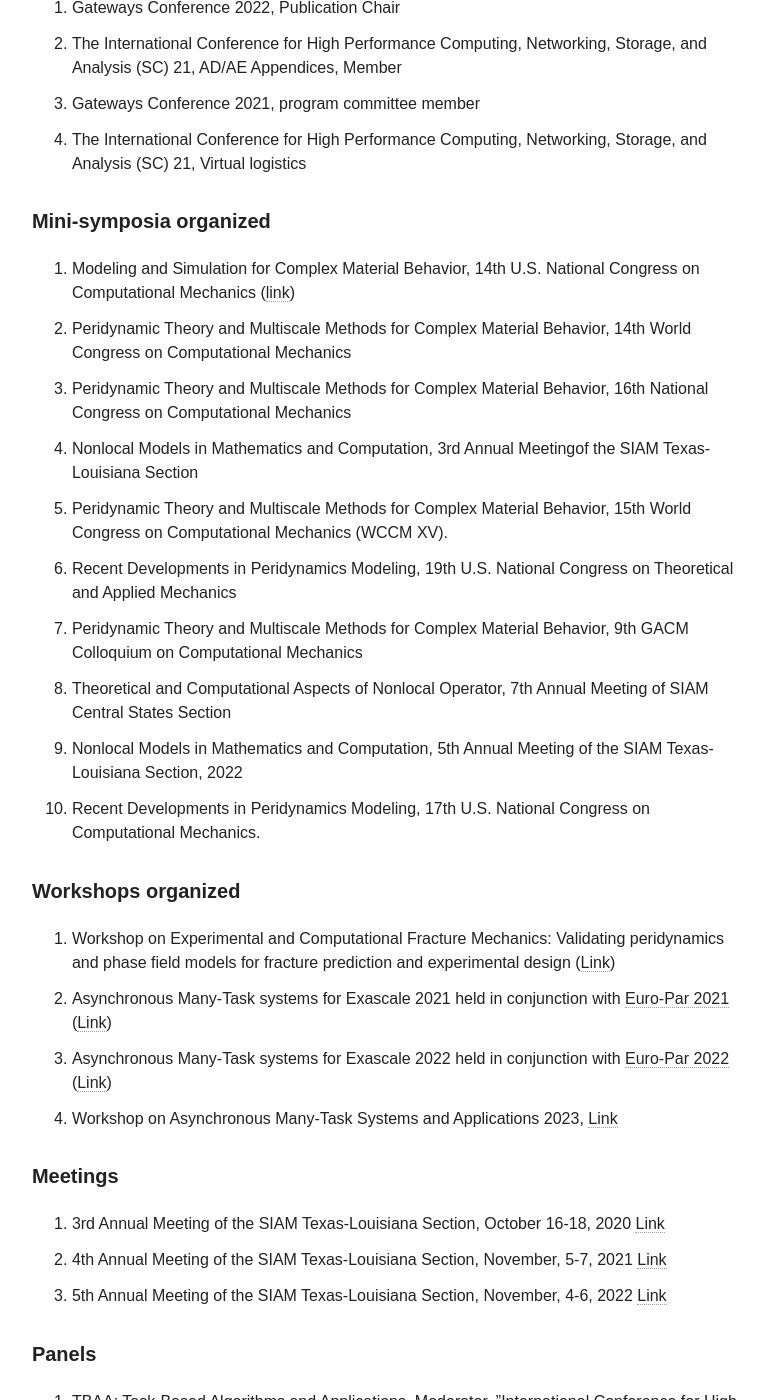
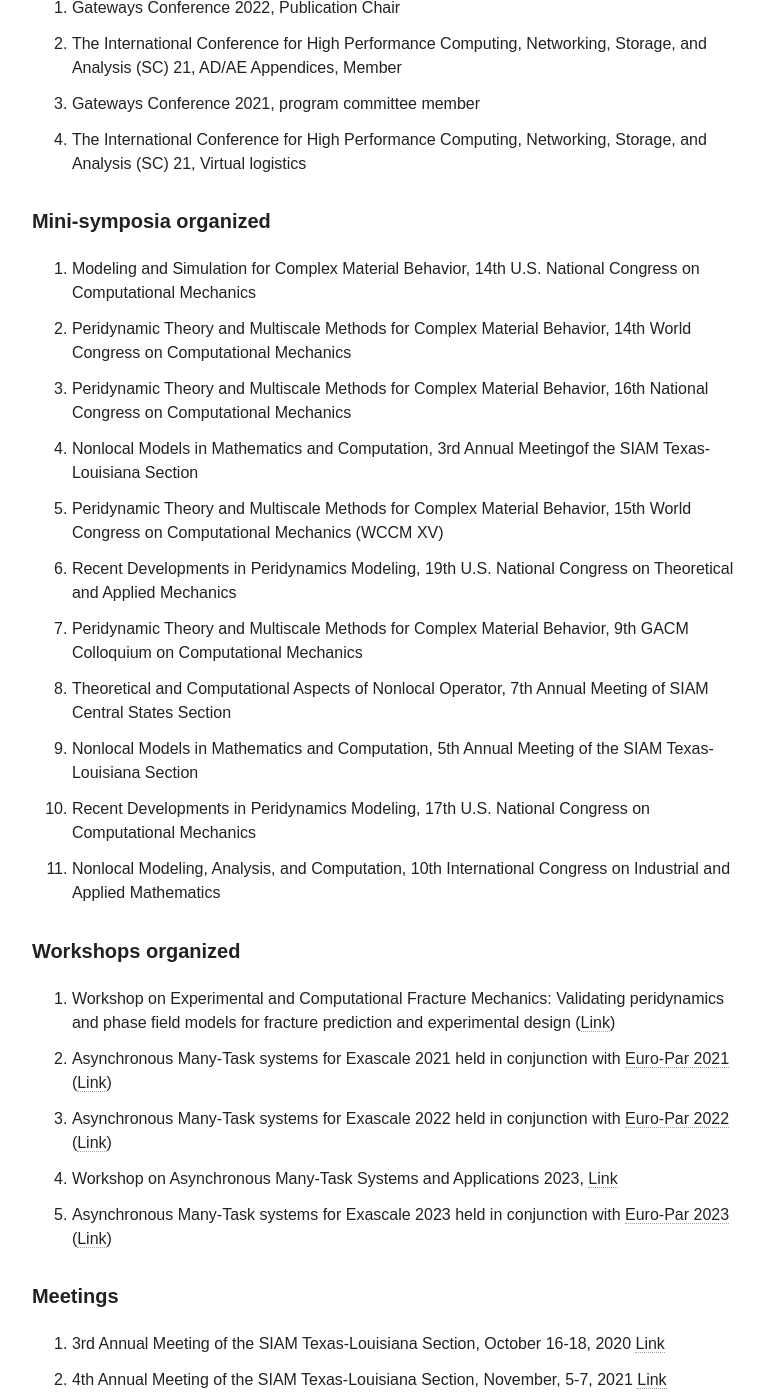
Before and after one commit to diehlpk/diehlpk.github.io, a Jekyll site: the page built from cv/index.md, in a window 1280 px wide and 1400 px high, scrolled down 5053 px. Shown: the whole window, without its empty margins (254-1021 px from the left). Built offline with Jekyll 4.4.1, drawn with Linux system fonts in a browser that asks for light colours; nearby versions of some CDN libraries; some web fonts are replaced; some of the changed text lies outside the part shown.

Commit message:
Update CV

```diff
--- a/cv/index.md
+++ b/cv/index.md
@@ -172,16 +172,17 @@
 
 ##### Mini-symposia organized
 
-1. Modeling and Simulation for Complex Material Behavior, 14th U.S. National Congress on Computational Mechanics ([link](http://14.usnccm.org/MS402))
+1. Modeling and Simulation for Complex Material Behavior, 14th U.S. National Congress on Computational Mechanics
 2. Peridynamic Theory and Multiscale Methods for Complex Material Behavior, 14th World Congress on Computational Mechanics
 3. Peridynamic Theory and Multiscale Methods for Complex Material Behavior, 16th National Congress on Computational Mechanics
 4. Nonlocal Models in Mathematics and Computation, 3rd Annual Meetingof the SIAM Texas-Louisiana Section
-5. Peridynamic Theory and Multiscale Methods for Complex Material Behavior, 15th World Congress on Computational Mechanics (WCCM XV).
+5. Peridynamic Theory and Multiscale Methods for Complex Material Behavior, 15th World Congress on Computational Mechanics (WCCM XV)
 6. Recent Developments in Peridynamics Modeling, 19th U.S. National Congress on Theoretical and Applied Mechanics
 7. Peridynamic Theory and Multiscale Methods for Complex Material Behavior, 9th GACM Colloquium on Computational Mechanics
 8. Theoretical and Computational Aspects of Nonlocal Operator, 7th Annual Meeting of SIAM Central States Section
-9. Nonlocal Models in Mathematics and Computation, 5th Annual Meeting of the SIAM Texas-Louisiana Section, 2022
-10. Recent Developments in Peridynamics Modeling, 17th U.S. National Congress on Computational Mechanics.
+9. Nonlocal Models in Mathematics and Computation, 5th Annual Meeting of the SIAM Texas-Louisiana Section
+10. Recent Developments in Peridynamics Modeling, 17th U.S. National Congress on Computational Mechanics
+11. Nonlocal Modeling, Analysis, and Computation, 10th International Congress on Industrial and Applied Mathematics
 
 ##### Workshops organized
 
@@ -190,6 +191,7 @@
 2. Asynchronous Many-Task systems for Exascale 2021 held in conjunction with [Euro-Par 2021](https://2021.euro-par.org/) ([Link](https://amte2021.stellar-group.org/))
 3. Asynchronous Many-Task systems for Exascale 2022 held in conjunction with [Euro-Par 2022](https://2022.euro-par.org/) ([Link](https://amte2022.stellar-group.org/))
 4. Workshop on Asynchronous Many-Task Systems and Applications 2023, [Link](https://wamta23.stellar-group.org/)
+5. Asynchronous Many-Task systems for Exascale 2023 held in conjunction with [Euro-Par 2023](https://2023.euro-par.org/) ([Link](https://amte2023.stellar-group.org/))
 
 ##### Meetings
 
@@ -217,6 +219,11 @@
 
 * GSoC <a href="http://stellar-group.org/">Ste||ar Group</a>: [2016]({{ site.url }}/blog/gsc-projects/#implement-a-mapreduce-framework-2016), [2017]({{ site.url }}/blog/gsc-projects/#hpxcl--asynchronous-integration-of-cuda-and-opencl-to-hpx-2017), [2018]({{ site.url }}/blog/gsc-projects/#hpx-backend-for-opencv-2018), and [2020]({{ site.url }}/blog/gsc-projects/#Domain-decomposition,-load-balancing,-and-massively-parallel-solvers-for-the-class-of-nonlocal-models-2020)
 * GSoD <a href="http://stellar-group.org/">Ste||ar Group</a>: [2019](https://developers.google.com/season-of-docs/docs/participants/)
+
+# Mentoring events
+
+1. 15th World Congress on Computational Mechanics, 2022
+2. 5th Annual Meeting of the SIAM Texas-Louisiana Section, 2022
 
 ---
 
```
Also changed, not shown: other parts of cv/index.md (+2 -2 lines), data/list/publications.bib (+15 -0 lines), 5 other files.
